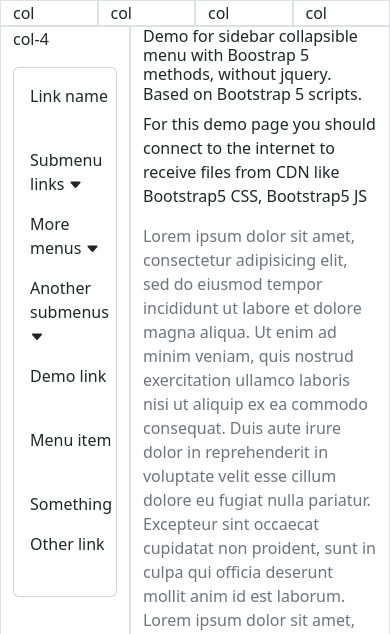
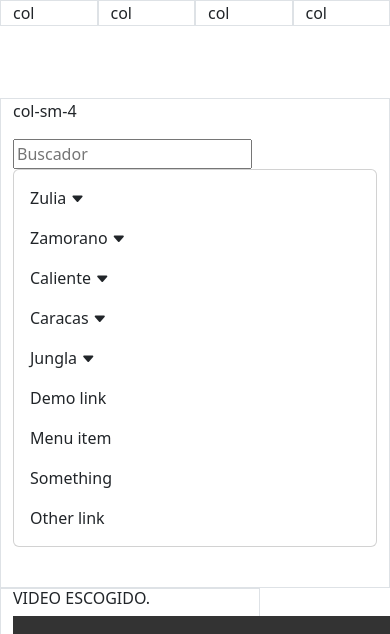
Before and after one commit to anyelser1213/visualizador_de_videos, a Django app: page / in a window 390 px wide; the page is wider, and only the part inside the window is pictured. Shown: the top 634 px of that part. Run offline with Django 4.2, Linux system fonts and the light colour scheme; a user stored in the database is signed in; some libraries are stand-ins or nearby versions; grey boxes are pictures that could not be loaded.

Commit message:
subiendo orden 1

```diff
--- a/src/templates/src/index.html
+++ b/src/templates/src/index.html
@@ -68,7 +68,7 @@
 
 {% endblock %}
 
-{% block title %}Index{% endblock %}
+{% block titulo %}Index{% endblock %}
 
 {% block contenedor %}
 
@@ -79,21 +79,24 @@
       <div class="col border">col</div>
       <div class="col border">col</div>
     </div>
+
+    <br><br><br>
+
+
     <div class="row">
-      <div class="col-4 border">col-4
+      <div class="col-sm-4 border">col-sm-4
 
 
             <section class="section-content py-3">
+                <input type="text" class="col-sm-4" placeholder="Buscador">
                 <div class="row">
+
                     <aside class="col-lg">
             <!-- ============= COMPONENT ============== -->
             <nav class="sidebar card py-2 mb-4">
             <ul class="nav flex-column" id="nav_accordion">
-                <li class="nav-item">
-                    <a class="nav-link" href="#"> Link name </a>
-                </li>
                 <li class="nav-item has-submenu">
-                    <a class="nav-link" href="#"> Submenu links <i class="bi small bi-caret-down-fill"></i> </a>
+                    <a class="nav-link" href="#"> Zulia <i class="bi small bi-caret-down-fill"></i> </a>
                     <ul class="submenu collapse">
                         <li><a class="nav-link" href="#">Submenu item 1 </a></li>
                         <li><a class="nav-link" href="#">Submenu item 2 </a></li>
@@ -101,7 +104,15 @@
                     </ul>
                 </li>
                 <li class="nav-item has-submenu">
-                    <a class="nav-link" href="#"> More menus <i class="bi small bi-caret-down-fill"></i> </a>
+                    <a class="nav-link" href="#"> Zamorano <i class="bi small bi-caret-down-fill"></i> </a>
+                    <ul class="submenu collapse">
+                        <li><a class="nav-link" href="#">Submenu item 1 </a></li>
+                        <li><a class="nav-link" href="#">Submenu item 2 </a></li>
+                        <li><a class="nav-link" href="#">Submenu item 3 </a> </li>
+                    </ul>
+                </li>
+                <li class="nav-item has-submenu">
+                    <a class="nav-link" href="#"> Caliente <i class="bi small bi-caret-down-fill"></i> </a>
                     <ul class="submenu collapse">
                         <li><a class="nav-link" href="#">Submenu item 4 </a></li>
                         <li><a class="nav-link" href="#">Submenu item 5 </a></li>
@@ -110,12 +121,20 @@
                     </ul>
                 </li>
                 <li class="nav-item has-submenu">
-                    <a class="nav-link" href="#"> Another submenus <i class="bi small bi-caret-down-fill"></i> </a>
+                    <a class="nav-link" href="#"> Caracas <i class="bi small bi-caret-down-fill"></i> </a>
                     <ul class="submenu collapse">
                         <li><a class="nav-link" href="#">Submenu item 8 </a></li>
                         <li><a class="nav-link" href="#">Submenu item 9 </a></li>
                         <li><a class="nav-link" href="#">Submenu item 10 </a></li>
                         <li><a class="nav-link" href="#">Submenu item 11 </a></li>
+                    </ul>
+                </li>
+                <li class="nav-item has-submenu">
+                    <a class="nav-link" href="#"> Jungla <i class="bi small bi-caret-down-fill"></i> </a>
+                    <ul class="submenu collapse">
+                        <li><a class="nav-link" href="#">Submenu item 1 </a></li>
+                        <li><a class="nav-link" href="#">Submenu item 2 </a></li>
+                        <li><a class="nav-link" href="#">Submenu item 3 </a> </li>
                     </ul>
                 </li>
                 <li class="nav-item">
@@ -143,26 +162,15 @@
 
       <div class="col-8 border">
 
-        <main class="col-lg-9">
+        <main class=" col-sm-9 col-lg-9">
 
-            <h6>Demo for sidebar collapsible menu with Boostrap 5 methods, without jquery. <br> Based on Bootstrap 5 scripts.  </h6>
-            <p>For this demo page you should connect to the internet to receive files from CDN  like Bootstrap5 CSS, Bootstrap5 JS</p>
+            <h6 class="justifid-content">VIDEO ESCOGIDO.  </h6>
 
-            <p class="text-muted"> Lorem ipsum dolor sit amet, consectetur adipisicing elit, sed do eiusmod
-            tempor incididunt ut labore et dolore magna aliqua. Ut enim ad minim veniam,
-            quis nostrud exercitation ullamco laboris nisi ut aliquip ex ea commodo
-            consequat. Duis aute irure dolor in reprehenderit in voluptate velit esse
-            cillum dolore eu fugiat nulla pariatur. Excepteur sint occaecat cupidatat non
-            proident, sunt in culpa qui officia deserunt mollit anim id est laborum. Lorem ipsum dolor sit amet, consectetur adipisicing elit, sed do eiusmod
-            tempor incididunt ut labore et dolore magna aliqua. Ut enim ad minim veniam,
-            quis nostrud exercitation ullamco laboris nisi ut aliquip ex ea commodo
-            consequat. Duis aute irure dolor in reprehenderit in voluptate velit esse
-            cillum dolore eu fugiat nulla pariatur. Excepteur sint occaecat cupidatat non
-            proident, sunt in culpa qui officia deserunt mollit anim id est laborum. </p>
+            <video width="500" height="500" controls>
+                <source src="{{file.video.url}}" >
+            </video>
 
-            <a href="https://bootstrap-menu.com/detail-sidebar-nav-collapse.html" class="btn btn-success"> &laquo Back to tutorial or Download code</a>
-
-                    </main>
+        </main>
       </div>
     </div>
   </div>
```
